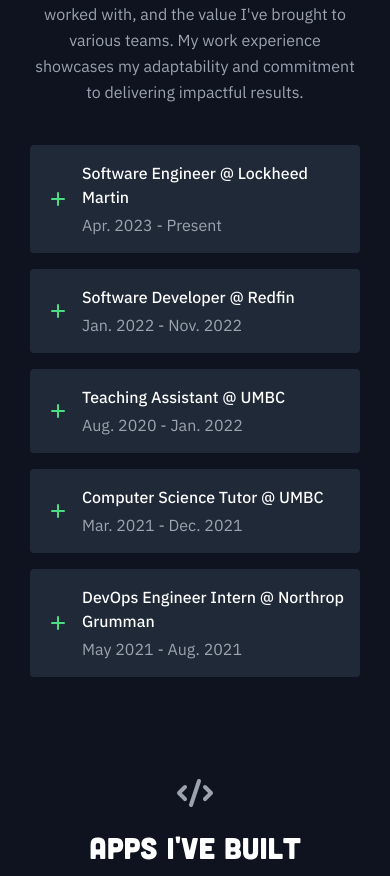
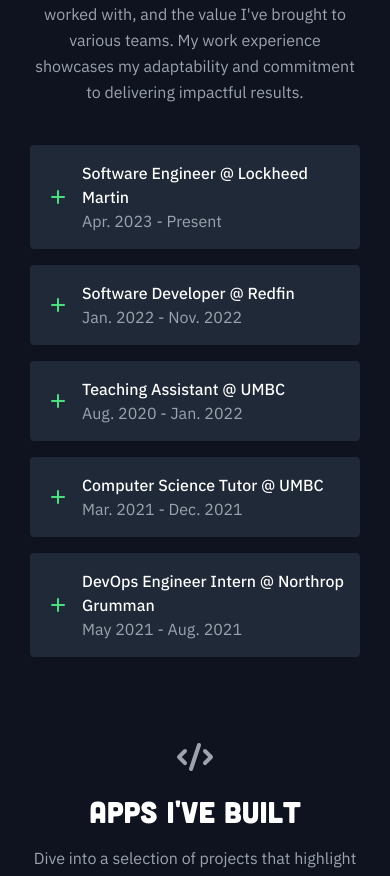
Before and after one commit to abel-asfaw/personal-website, a React (Vite) app: page / in a window 390 px wide. Shown: the part 1068-1944 px from the top of the page. Built offline with nearby package versions, Linux system fonts and the light colour scheme.

Commit message:
style: add animation for accordion component

```diff
--- a/package.json
+++ b/package.json
@@ -10,6 +10,7 @@
   },
   "dependencies": {
     "classnames": "^2.3.2",
+    "framer-motion": "^10.12.2",
     "react": "^18.2.0",
     "react-dom": "^18.2.0",
     "react-icons": "^4.8.0"
--- a/src/components/common/Accordion.jsx
+++ b/src/components/common/Accordion.jsx
@@ -1,7 +1,7 @@
 import { useState } from 'react';
-import { HiOutlinePlusSm, HiOutlineMinusSm } from 'react-icons/hi';
-import Button from './Button';
-import classNames from 'classnames';
+import { AnimatePresence, motion } from 'framer-motion';
+import { HiOutlineMinusSm, HiOutlinePlusSm } from 'react-icons/hi';
+import Content from './AccordionContent';
 
 export default function Accordion({ items }) {
     const [expandedIndex, setExpandedIndex] = useState(-1);
@@ -12,50 +12,73 @@
         );
     }
 
-    const renderedItems = items.map((item, index) => {
-        const isExpanded = index === expandedIndex;
-        const classes = classNames(
-            'mb-4 flex h-full cursor-pointer items-center gap-3 rounded p-4 duration-200 sm:hover:bg-gray-700',
-            { 'bg-gray-800': !isExpanded, 'bg-gray-700': isExpanded }
-        );
-        const icon = isExpanded ? (
+    function renderIcon(isExpanded) {
+        return (
+            <motion.div
+                initial={{ rotate: isExpanded ? 90 : 0 }}
+                animate={{ rotate: isExpanded ? 0 : 90 }}
+                transition={{ duration: 0.2 }}
+            >
+                {isExpanded ? (
                     <HiOutlineMinusSm size={24} />
                 ) : (
                     <HiOutlinePlusSm size={24} />
+                )}
+            </motion.div>
         );
+    }
+
+    const renderedItems = items.map((item, index) => {
+        const isExpanded = index === expandedIndex;
+        const { title, date, description, skills } = item;
 
         return (
-            <div key={item.title}>
-                <div className={classes} onClick={() => handleClick(index)}>
-                    <div className="text-green-400">{icon}</div>
-                    <div className="flex flex-1 flex-col gap-1 sm:flex-row sm:justify-between">
-                        <span className="font-medium text-white">
-                            {item.title}
-                        </span>
-                        <span className="sm:text-right">{item.date}</span>
+            <div key={title}>
+                <motion.div
+                    animate={{
+                        backgroundColor: isExpanded ? '#374151' : '#1F2937',
+                    }}
+                    className="mt-4 flex h-full cursor-pointer items-center gap-3 rounded p-4"
+                    onClick={() => handleClick(index)}
+                >
+                    <AnimatePresence initial={false}>
+                        <div className="text-green-400">
+                            {renderIcon(isExpanded)}
                         </div>
+                    </AnimatePresence>
+                    <div className="flex flex-1 flex-col sm:flex-row sm:justify-between">
+                        <span className="font-medium text-white">{title}</span>
+                        <span className="sm:text-right">{date}</span>
                     </div>
+                </motion.div>
+                <AnimatePresence initial={false}>
                     {isExpanded && (
-                    <div className="mb-4 flex h-full flex-wrap rounded border-2 border-gray-800 bg-gray-900 p-4 text-white">
-                        <span>{item.description}</span>
-                        {!!item.skills.length && (
-                            <span className="mt-2 flex flex-wrap gap-2">
-                                {item.skills.map((skill, index) => (
-                                    <Button
-                                        pillButton
-                                        className="bg-indigo-600"
-                                        key={index}
+                        <motion.div
+                            key="content"
+                            initial="collapsed"
+                            animate="open"
+                            exit="collapsed"
+                            variants={{
+                                open: { opacity: 1, height: 'auto' },
+                                collapsed: { opacity: 0, height: 0 },
+                            }}
+                            transition={{
+                                duration: 0.4,
+                                ease: [0, 0, 0, 1],
+                            }}
                         >
-                                        {skill}
-                                    </Button>
-                                ))}
-                            </span>
+                            <motion.div className="pt-4">
+                                <Content
+                                    description={description}
+                                    skills={skills}
+                                />
+                            </motion.div>
+                        </motion.div>
                     )}
-                    </div>
-                )}
+                </AnimatePresence>
             </div>
         );
     });
 
-    return <div className="w-full">{renderedItems}</div>;
+    return <div className="-mt-4 w-full">{renderedItems}</div>;
 }
--- /dev/null
+++ b/src/components/common/AccordionContent.jsx
@@ -0,0 +1,27 @@
+import { motion } from 'framer-motion';
+import Button from './Button';
+
+export default function Content({ description, skills }) {
+    return (
+        <motion.div
+            variants={{ collapsed: { scale: 0.8 }, open: { scale: 1 } }}
+            transition={{ duration: 0.4 }}
+            className="flex h-full flex-wrap rounded border-2 border-gray-800 bg-gray-900 p-4 text-white"
+        >
+            <span>{description}</span>
+            {!!skills.length && (
+                <span className="flex flex-wrap gap-2 pt-2">
+                    {skills.map((skill, index) => (
+                        <Button
+                            pillButton
+                            className="bg-indigo-600"
+                            key={index}
+                        >
+                            {skill}
+                        </Button>
+                    ))}
+                </span>
+            )}
+        </motion.div>
+    );
+}
```
Also changed, not shown: 1 other file (tests, documents, lock files or other folders). Lines whose indentation alone changed are shown as unchanged.
